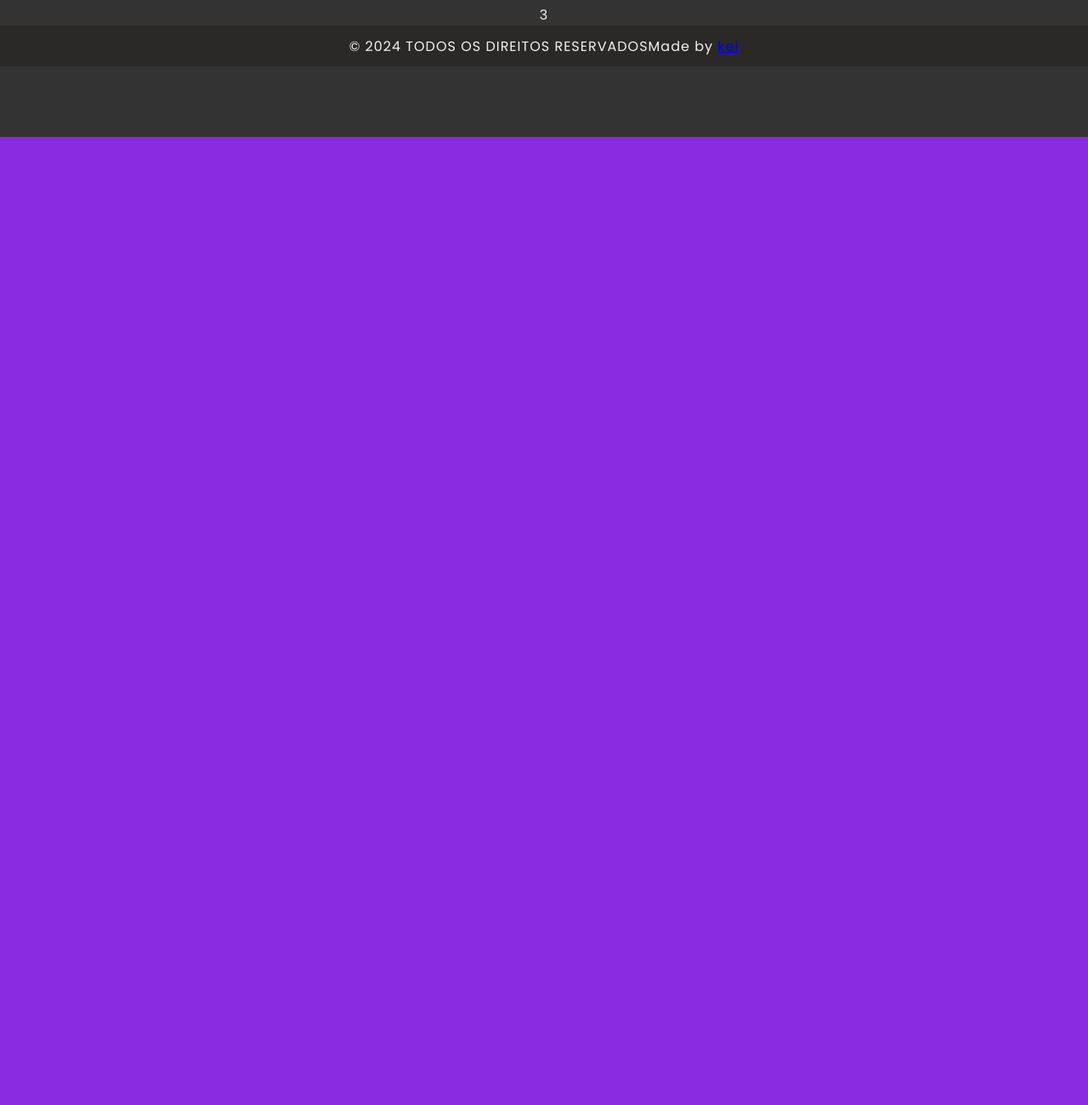
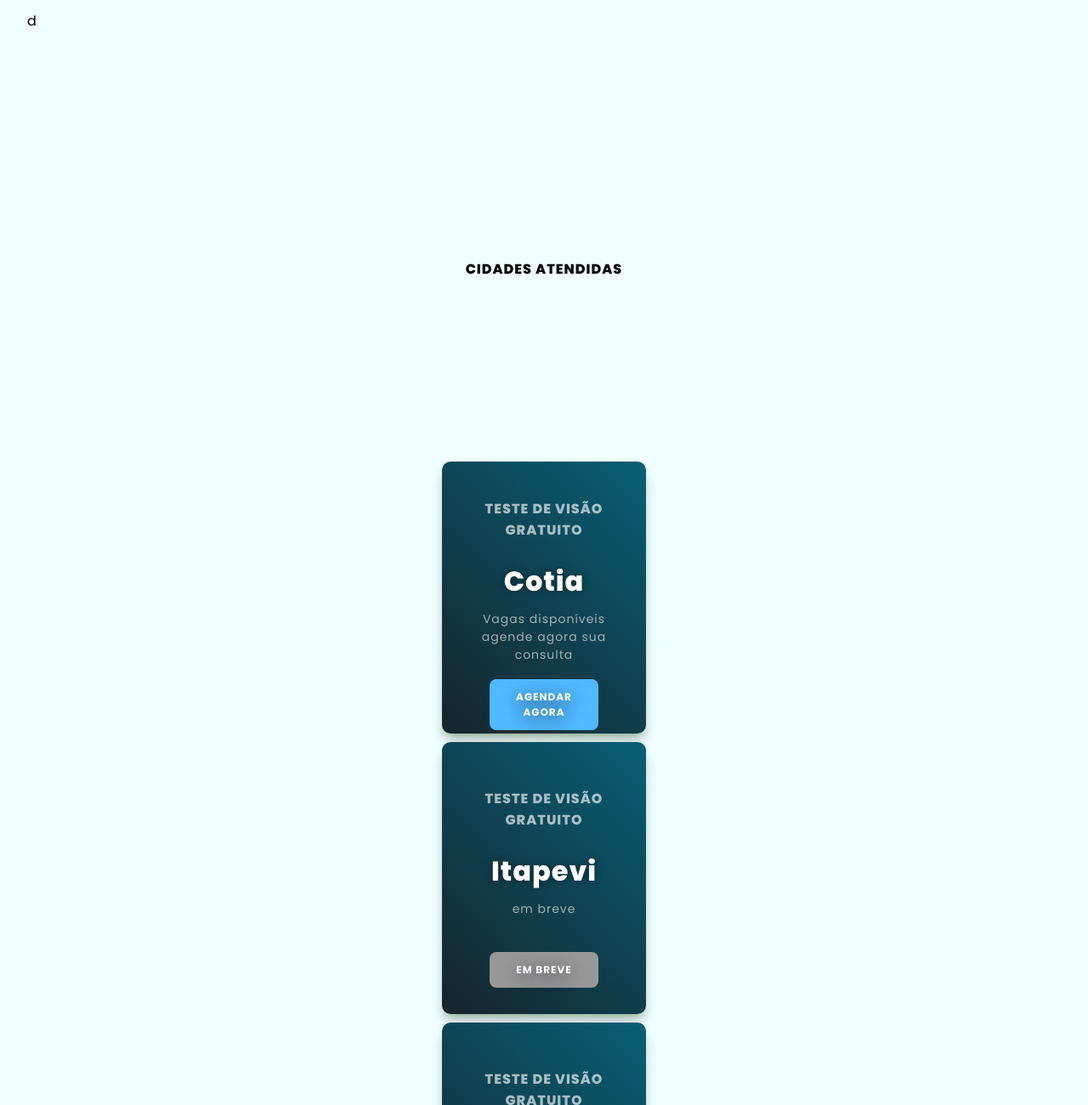
Before and after one commit to keisymars/ProjetoOlhosDoBem, a plain HTML site: page index.html in a window 1280 px wide. Shown: the part 1409-2709 px from the top of the page at 85% size. Before the commit the page ends 1570 px from the top, so only its background shows below. Drawn offline with Linux system fonts and the light colour scheme.

Commit message:
inclusao de cards

```diff
--- a/css/content.css
+++ b/css/content.css
@@ -1,26 +1,140 @@
 @charset "UTF-8";
+
+
+section
+{
+    background-color: azure;
+    padding: 2rem;
+    gap: 2rem;
+}
 
 .sobre
 {
-    background-color: aliceblue;
+
 }
 
 .comofunciona
 {
-    background-color: aqua;
+    display: flex;
+    flex-direction: column;
+    justify-content: center;
+    align-items: center;
+    background-color: rgb(25, 78, 156);
+    border-radius: 8%;
+    margin: 5%;
+    color: #f1f1f1;
+    text-align: justify;
+    font-weight: 500;
+
+}
+
+.comofunciona h3
+
+{
+    font-size: 1.5rem;
 }
 
 .beneficios
 {
-    background-color: aquamarine;
+
 }
+
 
 .cidadesatendidas
 {
-    background-color: violet;
+    display: flex;
+    justify-content: center;
+    align-items: center;
+    flex-direction: column;
+    flex-wrap: nowrap;
+    width: 100%;
 }
+
+
+.titlecidades
+{
+    display: flex;
+    position: relative;
+    width: 100%;
+    height: 46vh;
+    background-color: var(--color-cidades);
+    align-items: center;
+    justify-content: center;
+    font-size: 1rem;
+    font-weight: 800;
+}
+
+
+.card {
+    display: flex;
+    flex-direction:row;
+    align-items:center;
+    justify-content: space-around;
+    width: 240px;
+    height: 320px;
+    padding: 20px 1px;
+    margin: 10px 0;
+    text-align: center;
+    position: relative;
+    box-shadow: 0 10px 15px -3px rgba(57, 68, 64, 0.4),0 4px 6px -4px rgba(68, 243, 33, 0.4);
+    border-radius: 10px;
+    background: linear-gradient(45deg, #02111aea 0%, #085f75 100%);
+    flex-wrap: wrap;
+
+  }
+
+  #cotia
+  {
+    background-color: rgb(80, 185, 255);
+  }
+
+
+  .content {
+    padding: 18px;
+  }
+
+  .content .price {
+    color: white;
+    font-weight: 800;
+    font-size: 2rem;
+    text-shadow: 0px 0px 10px rgba(0, 0, 0, 0.42);
+    margin-top: 1.5rem;
+  }
+
+  .content .description {
+    color: rgba(255, 255, 255, 0.6);
+    margin-top: 10px;
+    font-size: 14px;
+  }
+
+  .content .title {
+    font-weight: 800;
+    text-transform: uppercase;
+    color: rgba(255, 255, 255, 0.64);
+    margin-top: 5px;
+    font-size: 1rem;
+    letter-spacing: 1px;
+  }
+
+  button {
+    -webkit-user-select: none;
+    -moz-user-select: none;
+    user-select: none;
+    border: none;
+    outline: none;
+    color: rgb(255 255 255);
+    text-transform: uppercase;
+    font-weight: 700;
+    font-size: 0.75rem;
+    padding: 0.75rem 1.5rem;
+    background-color: rgb(153, 152, 152);
+    border-radius: 0.5rem;
+    width: 8rem;
+    text-shadow: 0px 4px 18px #2c3442;
+    cursor: pointer;
+  }
 
 .depoimentos
 {
-    background-color: blanchedalmond;
+
 }
--- a/css/mediaquery.css
+++ b/css/mediaquery.css
@@ -21,6 +21,15 @@
         width: 10%;
     }
 
+    .herobanner
+{
+    display: flex;
+    justify-content: flex-end;
+    width: 100%;
+    padding: 3rem;
+}
+
+
 
 }
 
@@ -43,6 +52,15 @@
     {
         width: 10%;
     }
+
+    .herobanner
+{
+    display: flex;
+    justify-content: flex-end;
+    width: 100%;
+    padding: 3rem;
+}
+
 }
 
 /* TVS, TELAS ENORMES */
@@ -52,6 +70,14 @@
     {
         background-color: blueviolet;
     }
+
+    .header {
+        background-color: #b1fcc8;
+        padding: 30px;
+        text-align: center;
+        height: 100vh;
+      }
+
 
     .header .banner
     {
@@ -63,4 +89,13 @@
     {
         width: 10%;
     }
+
+    .herobanner
+{
+    display: flex;
+    justify-content: flex-end;
+    width: 100%;
+    padding: 3rem;
 }
+
+}
--- a/css/style.css
+++ b/css/style.css
@@ -40,6 +40,7 @@
 }
 
 
+
 .logomenu
 {
     padding: 0.2rem;
@@ -49,7 +50,8 @@
 
 body
 {
-    background-color: #faaeae;
+    display: flex;
+    flex-direction: column;
 }
 
 
@@ -75,6 +77,7 @@ body
     justify-content: space-evenly;
     flex-direction: row;
     flex-wrap: wrap;
+    z-index: 999;
   }
 
 .menuitems
@@ -117,15 +120,20 @@ body
     width: 100%;
   }
 
-  .sticky + .content {
+  .sticky .content {
     padding-top: 60px;
   }
 
   footer
   {
-    height: 50vh;
+    display: flex;
+    flex-direction: column;
+    height: 36vh;
+    bottom: 0;
     background-color: #333;
     color: #f2f2f2;
+    flex-wrap: wrap;
+
 
 
   }
@@ -135,6 +143,7 @@ body
     display: flex;
     align-items: center;
     flex-direction: column;
+
 }
 
 .fim
@@ -162,6 +171,7 @@ body
 
     gap: 1.5rem;
     margin-top: 1.5rem;
+
 
 }
 
@@ -217,11 +227,18 @@ body
 
   .rodape
   {
-    height: 6vh;
+    width: 100%;
+    height: 4rem;
     display: flex;
+    flex-direction: column;
     justify-content: center;
     align-items: center;
     background-color: #2b2828;
+    font-size: 0.7rem;
+    font-weight: 200;
+    color:#fff;
+    bottom: 0;
+
   }
 
 
--- a/index.html
+++ b/index.html
@@ -26,7 +26,7 @@
         <div class="hero">
              <h2>OLHOS DO BEM</h2>
              <p>o principal programa social de testes visuais gratuitos do Brasil!</p>
-             <img class="banner" src="assets/img/banner.png" alt="oftalmologista" width="82%">
+            <div class="herobanner"> <img class="banner" src="assets/img/banner.png" alt="oftalmologista" width="82%"> </div>
         </div>
 
   </div>
@@ -49,19 +49,81 @@
 
   <section class="comofunciona">
     <h3>Como funciona?</h3>
-    O processo no OLHOS DO BEM é simples e eficiente. O agendamento é fácil e rápido, garantindo que você seja atendido(a) em menos de 10 dias.
+    O processo no OLHOS DO BEM é simples e eficiente.<br><br> O agendamento é fácil e rápido, garantindo que você seja atendido(a) em menos de 10 dias. <br><br>
 
     Acreditamos que todos merecem cuidados visuais de qualidade, e é por isso que oferecemos nossos serviços de forma 100% GRATUITA.
 
   </section>
 
-  <section class="beneficios"></section>
+  <section class="beneficios">
+
+    d
+  </section>
 
   <section class="cidadesatendidas">
-    <p>cotia</p>
-    <p>itapevi</p>
-    <p>vargem grande</p>
-    <p>osasco</p>
+
+    <section class="page3">
+
+        <div class="titlecidades">CIDADES ATENDIDAS</div>
+
+        <section id="cidades">
+
+
+
+            <div class="card">
+            <div class="content">
+              <div class="title">Teste de visão gratuito</div>
+              <div class="price">Cotia</div>
+              <div class="description">Vagas disponíveis <br>agende agora sua consulta</div>
+            </div>
+
+            <a href="https://bit.ly/olhosdobem" target="_blank">
+              <button id="cotia">
+                Agendar agora
+              </button>
+              </a>
+
+            </div>
+
+              <div class="card">
+                <div class="content">
+                  <div class="title">Teste de visão gratuito</div>
+                  <div class="price">Itapevi</div>
+                  <div class="description"> em breve</div>
+                </div>
+                  <button class="embreve">
+                    Em breve
+                  </button>
+                </div>
+
+                  <div class="card">
+                    <div class="content">
+                      <div class="title">Teste de visão gratuito</div>
+                      <div class="price">Osasco</div>
+                      <div class="description">em breve</div>
+                    </div>
+                      <button class="embreve">
+                        Em breve
+                      </button>
+
+                    </div>
+
+                    <div class="card">
+                        <div class="content">
+                          <div class="title">Teste de visão gratuito</div>
+                          <div class="price">Vargem Grande</div>
+                          <div class="description"> em breve</div>
+                        </div>
+                          <button class="embreve">
+                            Em breve
+                          </button>
+
+                        </div>
+
+
+        </section>
+    </section>
+
   </section>
 
   <section class="depoimentos">
@@ -76,7 +138,12 @@
 <footer>
 
     <div class="containerfooter">
-       <div class="fim"> <img src="assets/img/logo.png" alt="logotipo olhos do bem" width="80px">  <p>olhos do bem o maior programa de testes visuais gratuitos do Brasil</p></div>
+        <div class="fim"> <img src="assets/img/logo.png" alt="logotipo olhos do bem" width="80px">  <p>olhos do bem o maior programa de testes visuais gratuitos do Brasil</p></div>
+
+        <div class="menufooter">
+
+
+        </div>
 
         <div class="footerlogo">
 
@@ -95,20 +162,23 @@
                 <a href="https://bit.ly/olhosdobem" class="footer-link" id="whatsapp" target="_blank">
                     <i class="fa-brands fa-whatsapp"></i>
                 </a>
-        </div>
-        <div class="contatos">2</div>
-        <div class="social">3</div>
-    </div>
+            </div>
 
-    <div class="rodape">
+
+
+        <div class="rodape">
         &#169  <script> document.write(new Date().getFullYear());</script>
         TODOS OS DIREITOS RESERVADOS
         <p class="madeby">Made by <a class="kei" href="https://www.linkedin.com/in/keisyalves/" target="_blank">kei</a></p>
 
-    </div>
+        </div>
+
+        </div>
 
 
 </footer>
+
+
 
 <a href="https://bit.ly/olhosdobem" target="_blank">
     <div class="zapbotaofloat">
```
